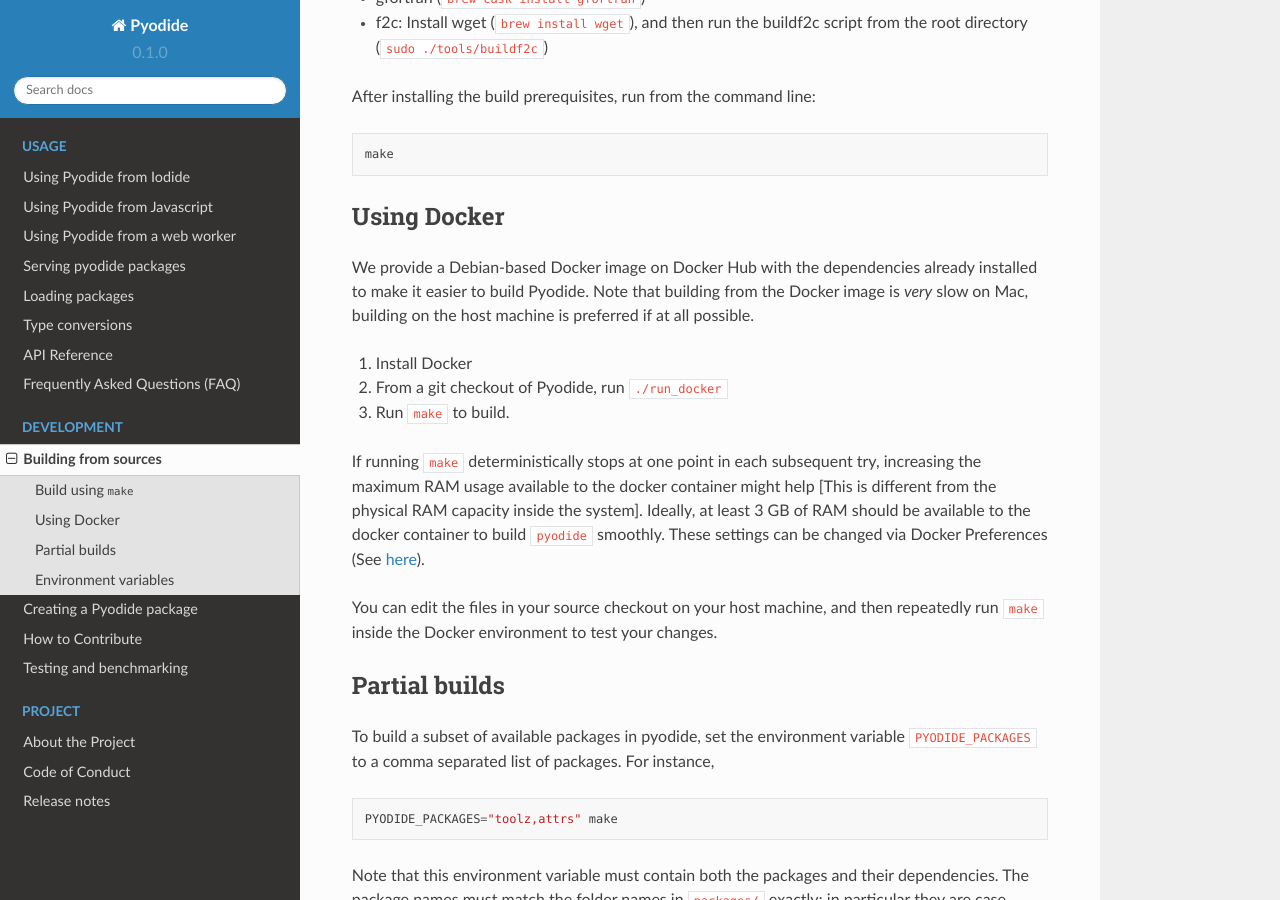
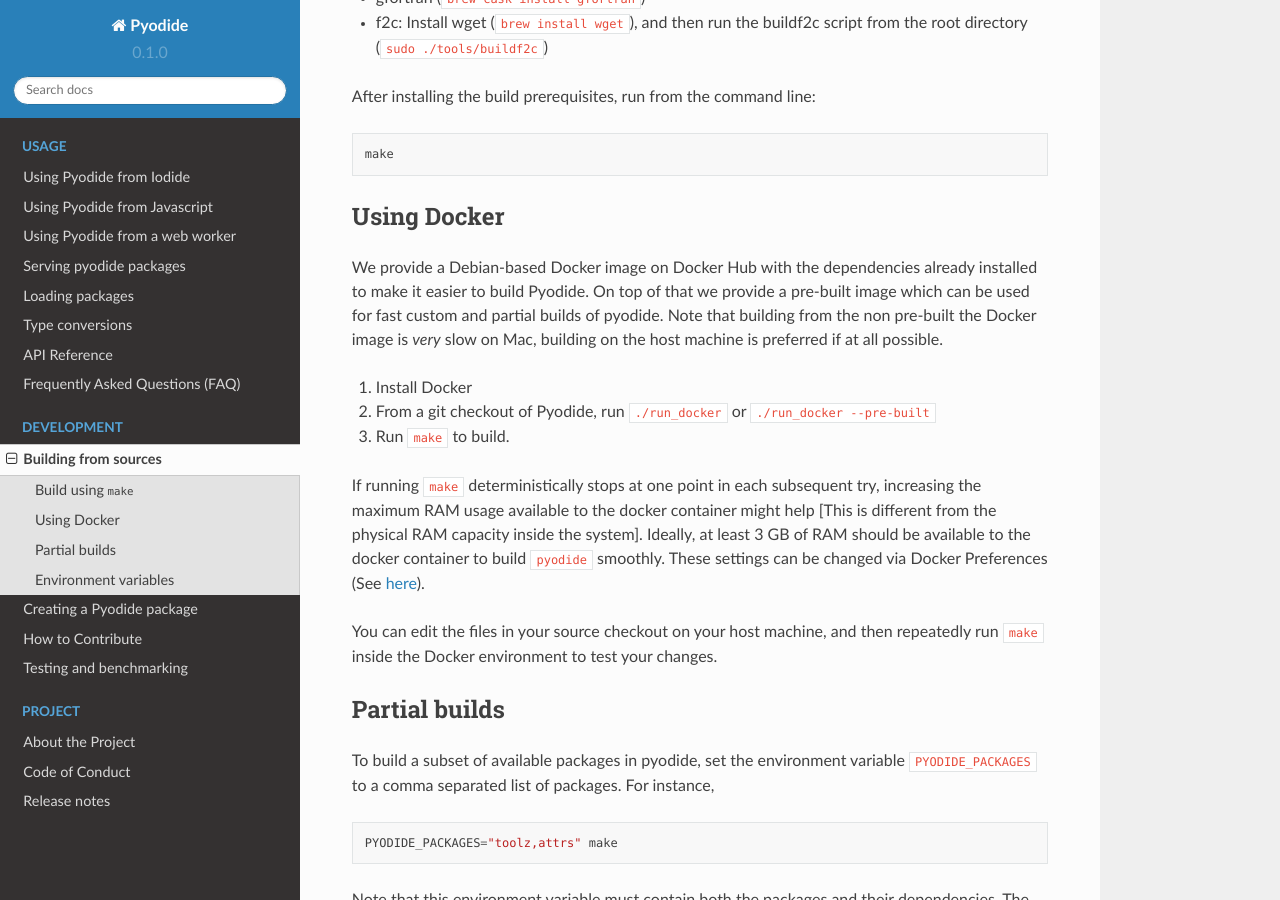
Before and after one commit to pyodide/pyodide, a Sphinx documentation site: the page built from docs/building_from_sources.md, in a window 1280 px wide and 900 px high, scrolled down 932 px. Built offline with Sphinx 7.4.7 and the Read the Docs theme 2.0.0, drawn with Linux system fonts in a browser that asks for light colours; the version number is read from the project's files by our own code.

Commit message:
DOC Explained how to use pre-built docker image

```diff
--- a/docs/building_from_sources.md
+++ b/docs/building_from_sources.md
@@ -45,13 +45,14 @@
 ## Using Docker
 
 We provide a Debian-based Docker image on Docker Hub with the dependencies
-already installed to make it easier to build Pyodide. Note that building from
-the Docker image is *very* slow on Mac, building on the host machine is
-preferred if at all possible.
+already installed to make it easier to build Pyodide. On top of that we provide a
+pre-built image which can be used for fast custom and partial builds of pyodide.
+Note that building from the non pre-built the Docker image is *very* slow on Mac,
+building on the host machine is preferred if at all possible.
 
 1. Install Docker
 
-2. From a git checkout of Pyodide, run `./run_docker`
+2. From a git checkout of Pyodide, run `./run_docker` or `./run_docker --pre-built`
 
 3. Run `make` to build.
 
```
